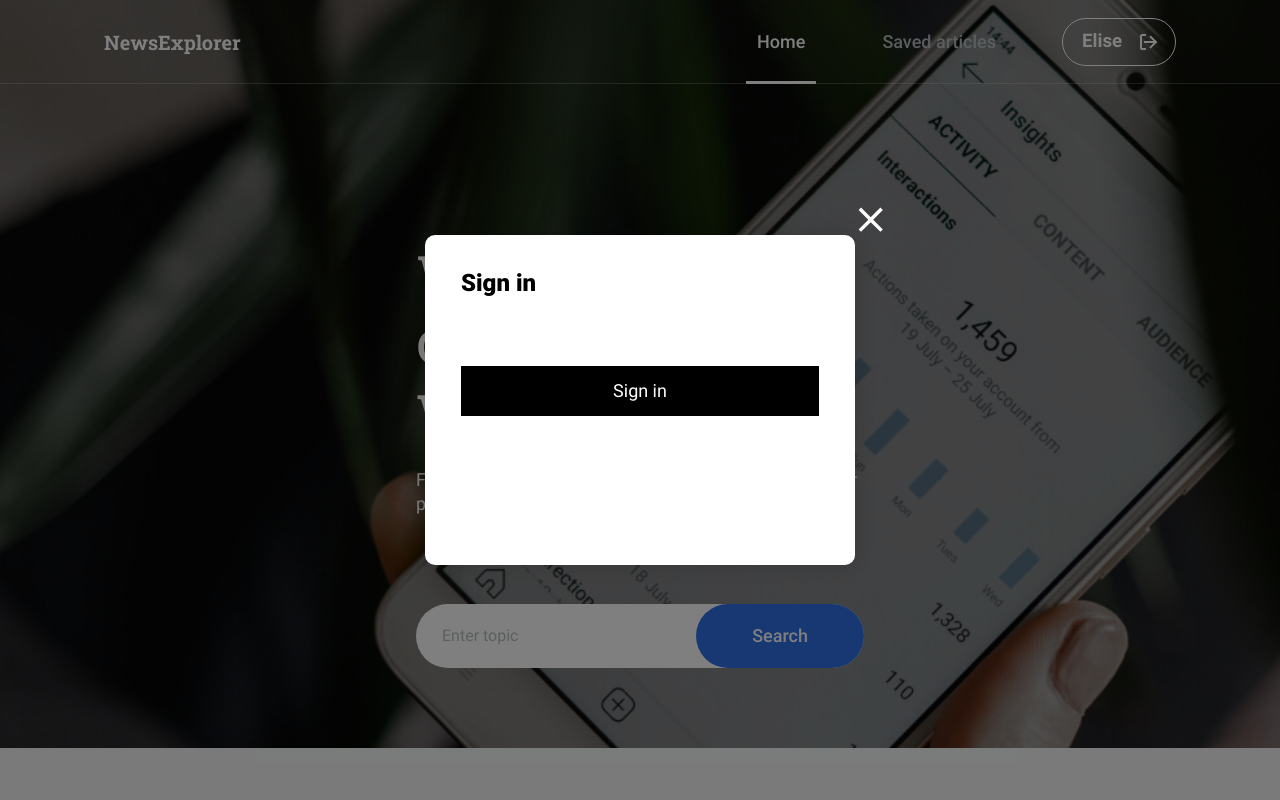
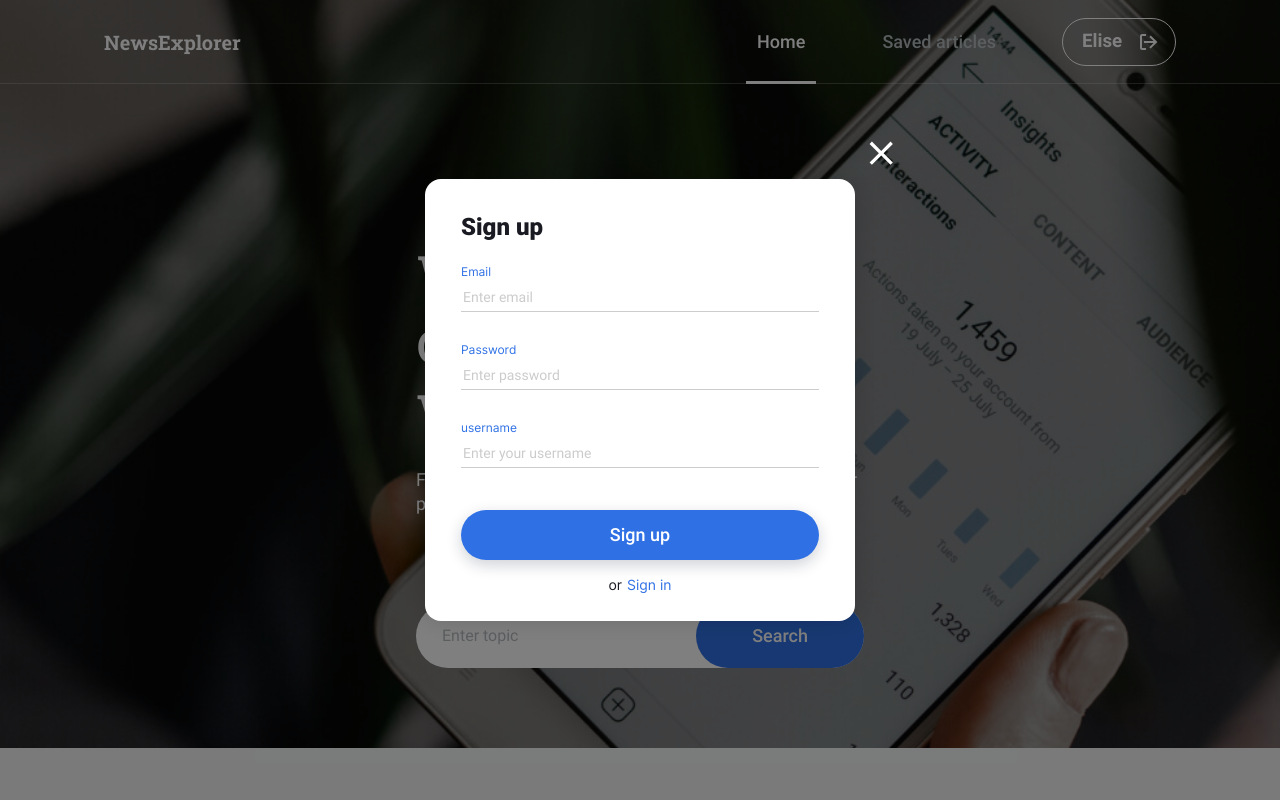
Before and after one commit to AmyRayDroui/news-explorer-frontend, a React (Create React App) app: page / in a window 1280 px wide. Shown: the top 800 px of the page. Built offline with nearby package versions, Linux system fonts and the light colour scheme.

Commit message:
Finish popup markup

```diff
--- a/src/components/App/App.js
+++ b/src/components/App/App.js
@@ -1,11 +1,14 @@
 import './App.css';
+import { useState } from 'react';
 import { Routes, Route, useHistory } from 'react-router-dom';
 import Main from '../Main/Main';
 import SavedNews from '../SavedNews/SavedNews';
 import Footer from '../Footer/Footer';
-import PopupWithForm from '../PopupWithForm/PopupWithForm';
+import SigningPopup from '../SigningPopup/SigningPopup';
+import SignupPopup from '../SignupPopup/SignupPopup';
 
 function App() {
+
   return (
     <div className="page">
       <Routes>
@@ -13,9 +16,8 @@ function App() {
         <Route path='/' element={<Main />} />
       </Routes>
       <Footer />
-      <PopupWithForm isOpen={true} onClose={null} onSubmit={null} name="signin" title="Sign in">
-
-      </ PopupWithForm>
+      <SigningPopup></SigningPopup>\
+      <SignupPopup></SignupPopup>
     </div>
   );
 }
--- a/src/components/PopupWithForm/PopupWithForm.css
+++ b/src/components/PopupWithForm/PopupWithForm.css
@@ -24,19 +24,19 @@
     min-width: 430px;
     min-height: 330px;
     box-sizing: border-box;
-    color: black;
+    color: #1A1B22;;
     background-color: white;
     box-shadow: 0px 0px 25px rgba(0, 0, 0, 0.15);
-    border-radius: 10px;
-    padding: 34px 36px 37px;
+    border-radius: 16px;
+    padding: 34px 36px 28px;
 }
 
 .popup__close-button {
-    min-width: 25px;
-    min-height: 25px;
+    min-width: 24px;
+    min-height: 24px;
     position: absolute;
-    top: -28px;
-    right: -28px;
+    top: -38px;
+    right: -38px;
     background-color: transparent;
     background-image: url(../../images/icons/close_icon.svg);
     background-repeat: no-repeat;
@@ -52,10 +52,12 @@
 }
 
 .popup__title {
+    font-family: 'Roboto';
+    font-style: normal;
     font-weight: 900;
     font-size: 24px;
     line-height: 1.2;
-    margin: 0 0 50px;
+    margin: 0 0 22px;
 }
 
 .popup__form {
@@ -63,22 +65,62 @@
     flex-direction: column;
 }
 
+.popup__input-title {
+    color: #2F71E5;
+    font-family: 'Inter';
+    font-style: normal;
+    font-weight: 400;
+    font-size: 12px;
+    line-height: 1.25;
+    margin: 0;
+    margin-bottom: 9px;
+}
+
+.popup__input {
+    color: black;
+    font-weight: normal;
+    font-size: 14px;
+    line-height: 1.21;
+    padding-bottom: 5px;
+    border: none;
+    border-bottom: 1px rgba(0,0,0,.2) solid;
+    margin-bottom: 3px;
+}
+
+.popup__input:focus {
+    outline: none;
+    border-color: rgba(0, 0, 0, 1);
+}
+
+.popup__input::placeholder {
+    color: black;
+    opacity: 0.2;
+}
+
 .popup__submit-button {
     min-height: 50px;
     color: white;
-    background-color: black;
+    background-color: #2F71E5;
+    box-shadow: 0px 5px 15px rgba(14, 26, 57, 0.2);
     border: none;
-    font-weight: normal;
+    border-radius: 100px;
+    font-family: 'Roboto';
+    font-style: normal;
+    font-weight: 500;
     font-size: 18px;
-    line-height: 1.22;
+    line-height: 1.33;
     text-align: center;
-    margin-top: 18px;
     cursor: pointer;
     transition: opacity .3s ease-in-out;
 }
 
 .popup__submit-button:hover {
     opacity: .8;
+}
+
+.popup__submit-button:disabled {
+    background: #E6E8EB;
+    border-radius: 100px;
 }
 
 .popup__error {
@@ -89,3 +131,40 @@
     padding: 0;
     margin-bottom: 13px;
 }
+
+.popup__error:last-of-type {
+    margin-bottom: 5px;
+}
+
+.popup__general-error-message {
+    margin: 0 auto;
+}
+
+.popup__error_visible {
+    opacity: 1;
+}
+
+.popup__redirect {
+    display: flex;
+    flex-direction: row;
+    justify-content: center;
+    font-family: 'Inter';
+    font-style: normal;
+    font-weight: 400;
+    font-size: 14px;
+    line-height: 17px;
+    text-align: center;
+    margin:16px 0 0;
+}
+
+.popup__redirect-text {
+    margin: 0;
+    margin-right: 5px;
+}
+
+.popup__redirect-button {
+    color: #2F71E5;
+    background: white;
+    border: none;
+    padding: 0;
+}
--- a/src/components/PopupWithForm/PopupWithForm.js
+++ b/src/components/PopupWithForm/PopupWithForm.js
@@ -1,6 +1,6 @@
 import './PopupWithForm.css';
 
-function PopupWithForm({children, isOpen, onClose, onSubmit, name, title}) {
+function PopupWithForm({children, isOpen, onClose, onSubmit, validInput, name, title, redirectText, redirectOnClick, popupGeneralErrorMessage}) {
     return (
       <div className={`popup popup_type_${name} ${isOpen ? 'popup_visible' : ''}`}>
         <div className="popup__container">
@@ -8,8 +8,13 @@ function PopupWithForm({children, isOpen, onClose, onSubmit, name, title}) {
           <h2 className="popup__title">{title}</h2>
           <form onSubmit={onSubmit} className="popup__form" name={name}>
             {children}
-            <button type="submit" className="popup__submit-button" aria-label="Submit">{title}</button>
+            <p className="popup__error popup__general-error-message">{popupGeneralErrorMessage}</p>
+            <button type="submit" disabled={!validInput} className="popup__submit-button" aria-label="Submit">{title}</button>
           </form>
+          <div className="popup__redirect">
+            <p className="popup__redirect-text">or</p>
+            <button className="popup__redirect-button" onClick={redirectOnClick}>{redirectText}</button>
+          </div>
         </div>
       </div>
     );
--- /dev/null
+++ b/src/components/SigningPopup/SigningPopup.js
@@ -0,0 +1,29 @@
+import PopupWithForm from "../PopupWithForm/PopupWithForm";
+import { useState } from 'react';
+
+function SigningPopup() {
+    const [email, setEmail] = useState('');
+    const [password, setPassword] = useState('');
+
+    function handleEmailChange(e) {
+        setEmail(e.target.value);
+    }
+
+      function handlePasswordChange(e) {
+        setPassword(e.target.value);
+    }
+
+
+    return (
+    <PopupWithForm isOpen={false} onClose={null} onSubmit={null} validInput={true} name="signin" title="Sign in" redirectText="Sign up" redirectOnClick={null} popupGeneralErrorMessage="This email is not available">
+        <h4 className="popup__input-title">Email</h4>
+        <input type="email" value={email} name="email" onChange={handleEmailChange} className="popup__input popup__input_type_email" id="signin-email-input" placeholder="Enter email" required minLength="5" maxLength="40"/>
+        <span className="popup__error name-input-error">Error</span>
+        <h4 className="popup__input-title">Password</h4>
+        <input type="password" value={password} name="password" onChange={handlePasswordChange} className="popup__input popup__input_type_password" id="signin-password-input" placeholder="Enter password" required minLength="2" maxLength="40"/>
+        <span className="popup__error info-input-error">Error</span>
+    </ PopupWithForm>
+    );
+  }
+
+  export default SigningPopup;
--- /dev/null
+++ b/src/components/SignupPopup/SignupPopup.js
@@ -0,0 +1,36 @@
+import PopupWithForm from "../PopupWithForm/PopupWithForm";
+import { useState } from 'react';
+
+function SignupPopup() {
+    const [email, setEmail] = useState('');
+    const [password, setPassword] = useState('');
+    const [username, setUsername] = useState('');
+
+    function handleEmailChange(e) {
+        setEmail(e.target.value);
+    }
+
+    function handlePasswordChange(e) {
+        setPassword(e.target.value);
+    }
+
+    function handleUsernameChange(e) {
+        setUsername(e.target.value);
+    }
+
+    return (
+    <PopupWithForm isOpen={true} onClose={null} onSubmit={null} validInput={true} name="signup" title="Sign up" redirectText="Sign in" redirectOnClick={null} popupGeneralErrorMessage="This email is not available">
+        <h4 className="popup__input-title">Email</h4>
+        <input type="email" value={email} name="email" onChange={handleEmailChange} className="popup__input popup__input_type_email" id="signup-email-input" placeholder="Enter email" required minLength="5" maxLength="40"/>
+        <span className="popup__error name-input-error">Error</span>
+        <h4 className="popup__input-title">Password</h4>
+        <input type="password" value={password} name="password" onChange={handlePasswordChange} className="popup__input popup__input_type_password" id="signup-password-input" placeholder="Enter password" required minLength="2" maxLength="40"/>
+        <span className="popup__error info-input-error">Error</span>
+        <h4 className="popup__input-title">username</h4>
+        <input type="text" value={username} name="username" onChange={handleUsernameChange} className="popup__input popup__input_type_username" id="signup-username-input" placeholder="Enter your username" required minLength="2" maxLength="40"/>
+        <span className="popup__error info-input-error">Error</span>
+    </ PopupWithForm>
+    );
+  }
+
+  export default SignupPopup;
```
Lines whose indentation alone changed are shown as unchanged.
